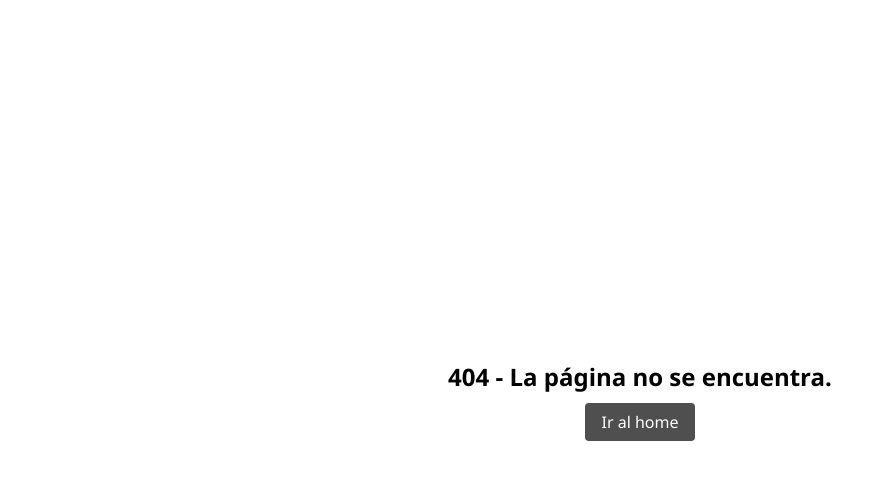
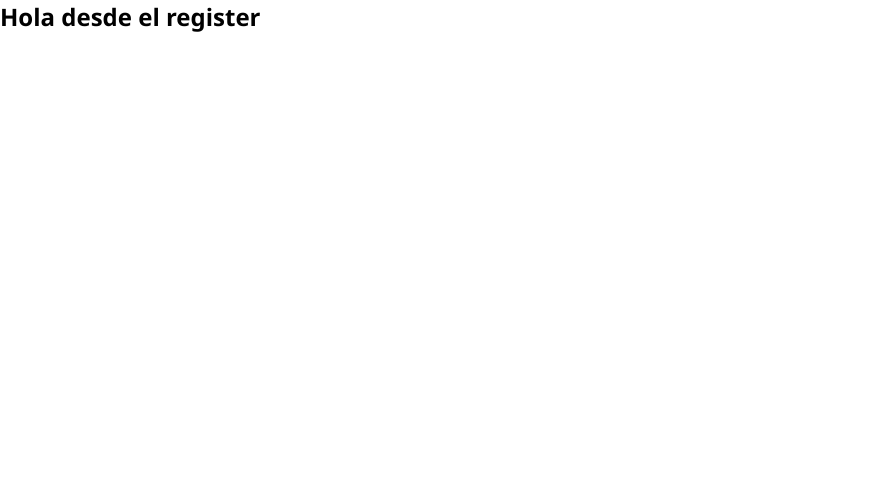
Before and after one commit to ZoeValverde/tp-frontend-valverde, a React (Vite) app: page /Register in a window 1280 px wide. Before the commit this address had no page. Shown: the top 480 px of the page, without its empty margins (0-892 px from the left). Built offline with nearby package versions, Linux system fonts and the light colour scheme.

Commit message:
add: view Register

```diff
--- a/src/assets/routes/RouterApp.jsx
+++ b/src/assets/routes/RouterApp.jsx
@@ -3,6 +3,7 @@ import { Home } from "../views/Home"
 import { NotFound } from "../views/NotFound"
 import { Login } from "../views/Login"
 import { RouteProtected } from "../components/RouteProtected"
+import { Register } from "../views/Register.jsx"
 
 const RouterApp = () => {
   return (
@@ -11,6 +12,7 @@ const RouterApp = () => {
         <Route path="/" element={<RouteProtected><Home /></RouteProtected>} />
         <Route path="/Login" element={<Login />} />
         <Route path="*" element={<NotFound />} />
+        <Route path="/Register" element={<Register/>} />
       </Routes>
     </BrowserRouter>
   )
--- /dev/null
+++ b/src/assets/views/Register.jsx
@@ -0,0 +1,7 @@
+const Register = () => {
+    return (
+        <h2>Hola desde el register</h2>
+    )
+}
+
+export{ Register}
```
